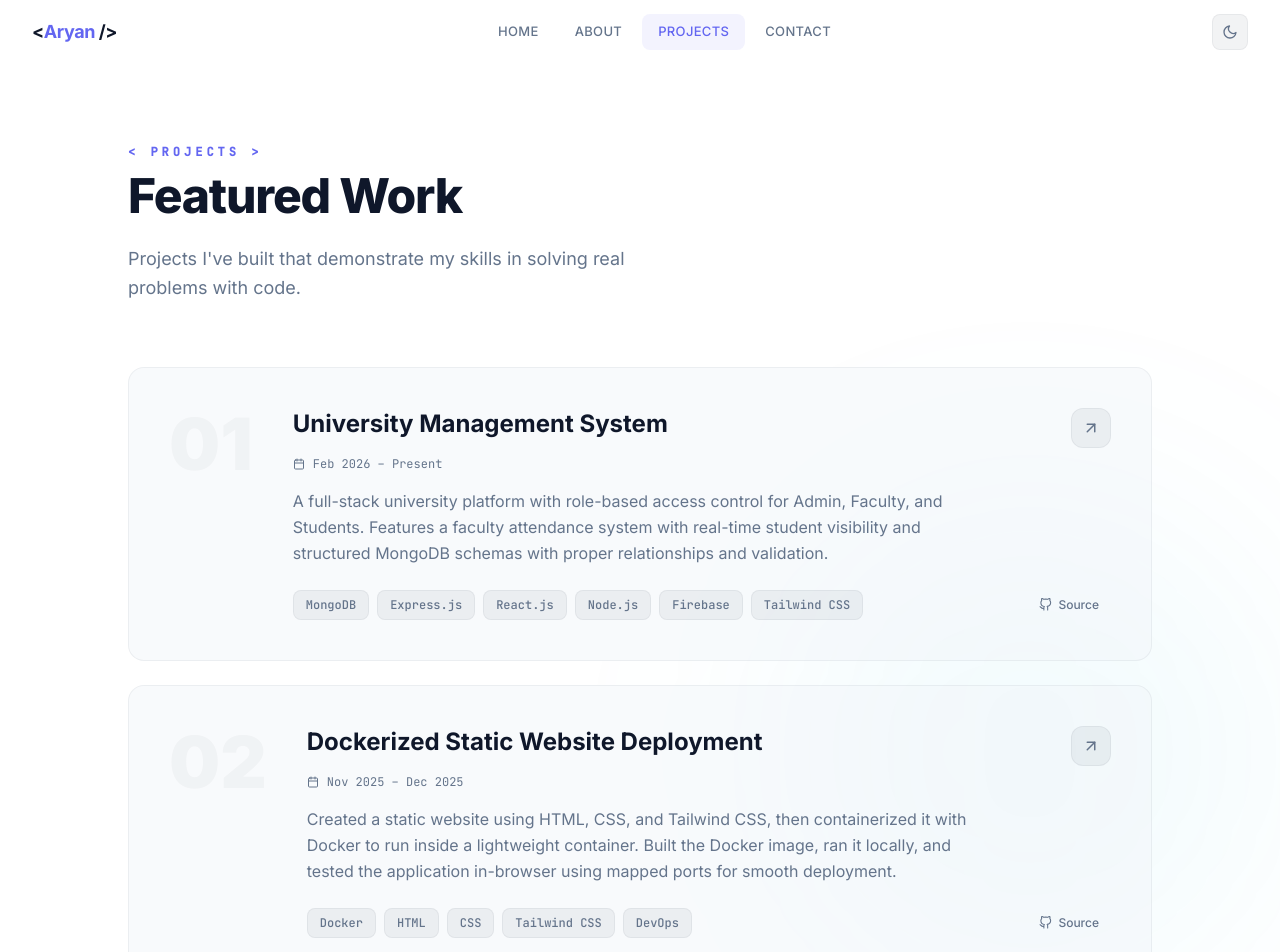
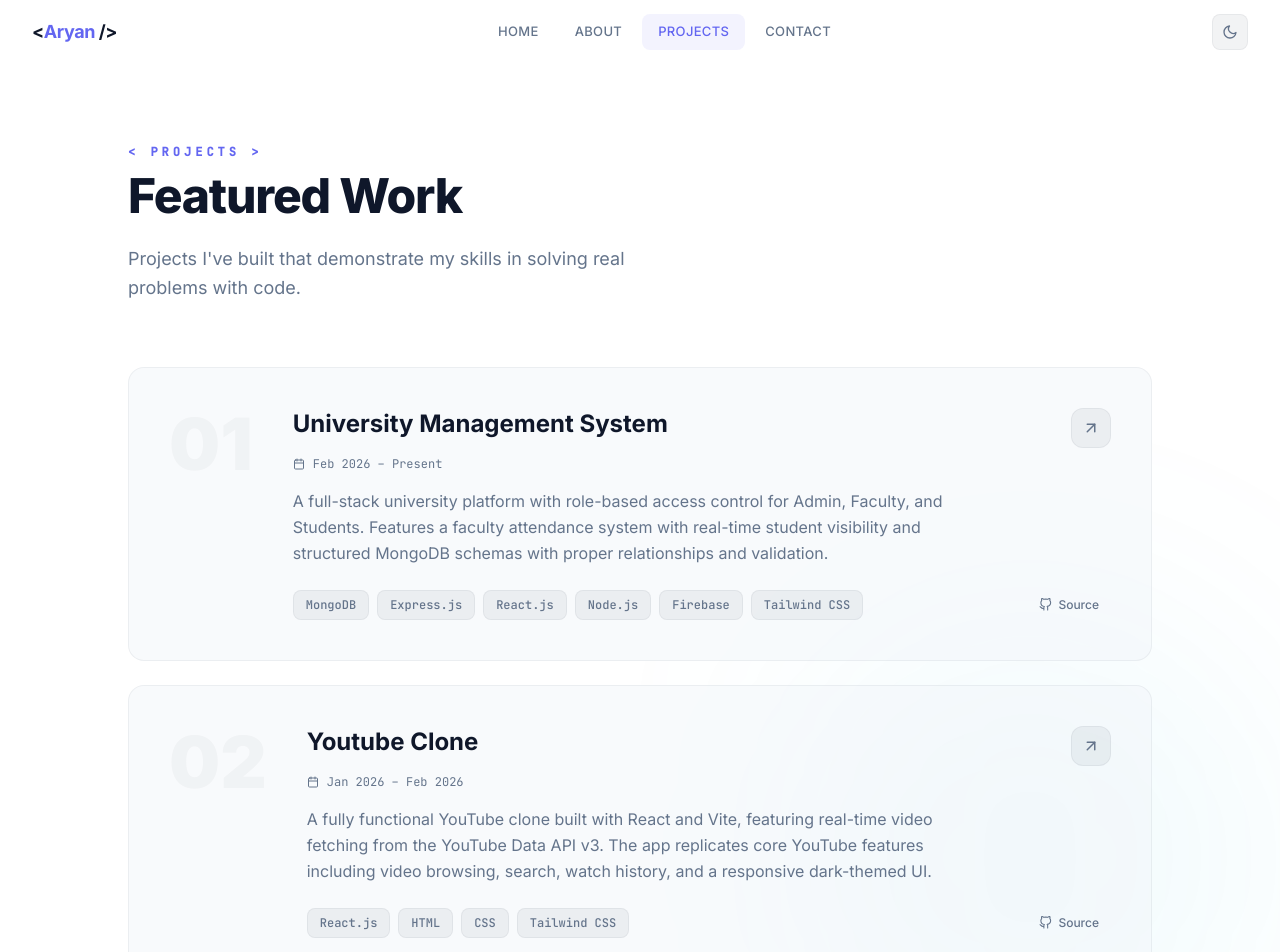
Before and after one commit to aryansinghh1/Portfolio, a React (Vite) app: page /projects in a window 1280 px wide. Shown: the top 952 px of the page. Built offline with nearby package versions, Linux system fonts and the light colour scheme.

Commit message:
adding projects

```diff
--- a/src/pages/Projects.jsx
+++ b/src/pages/Projects.jsx
@@ -14,12 +14,22 @@ const Projects = () => {
       date: 'Feb 2026 – Present',
     },
     {
+      title: 'Youtube Clone',
+      description:
+        'A fully functional YouTube clone built with React and Vite, featuring real-time video fetching from the YouTube Data API v3. The app replicates core YouTube features including video browsing, search, watch history, and a responsive dark-themed UI.',
+      tags: ['React.js', 'HTML', 'CSS', 'Tailwind CSS'],
+      color: 'from-violet-500/20 to-indigo-500/20',
+      number: '02',
+      github: 'https://github.com/aryansinghh1/YouTube_Clone',
+      date: 'Jan 2026 – Feb 2026',
+    },
+    {
       title: 'Dockerized Static Website Deployment',
       description:
         'Created a static website using HTML, CSS, and Tailwind CSS, then containerized it with Docker to run inside a lightweight container. Built the Docker image, ran it locally, and tested the application in-browser using mapped ports for smooth deployment.',
-      tags: ['Docker', 'HTML', 'CSS', 'Tailwind CSS', 'DevOps'],
+      tags: ['Docker', 'HTML', 'CSS', 'DevOps'],
       color: 'from-cyan-500/20 to-blue-500/20',
-      number: '02',
+      number: '03',
       github: 'https://hub.docker.com/r/aryansinghh1/flask-mini',
       date: 'Nov 2025 – Dec 2025',
     },
@@ -29,7 +39,7 @@ const Projects = () => {
         'A web-based chatbot that helps users search and find hotels easily. Integrated the Gemini API to handle user queries like location, budget, and hotel amenities. Performed cross-browser testing to ensure consistent UX across Chrome, Firefox, and Edge.',
       tags: ['JavaScript', 'HTML', 'CSS', 'Tailwind CSS', 'Gemini API'],
       color: 'from-amber-500/20 to-orange-500/20',
-      number: '03',
+      number: '04',
       github: 'https://github.com/aryansinghh1/Hotel-Buddy-',
       date: 'September 2025',
     },
```
